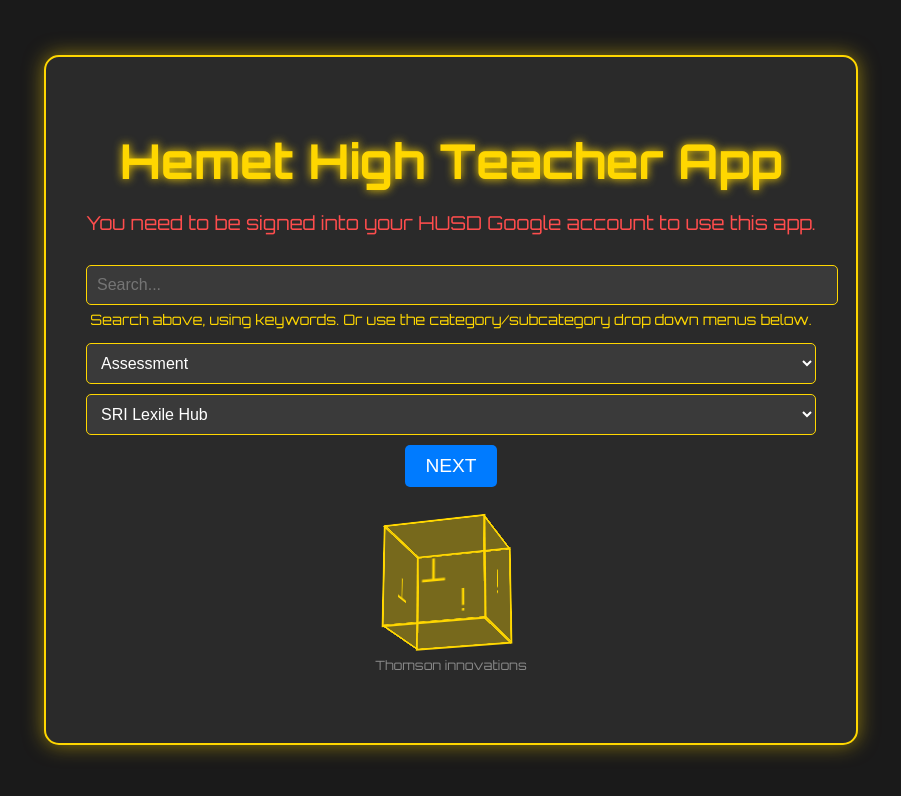
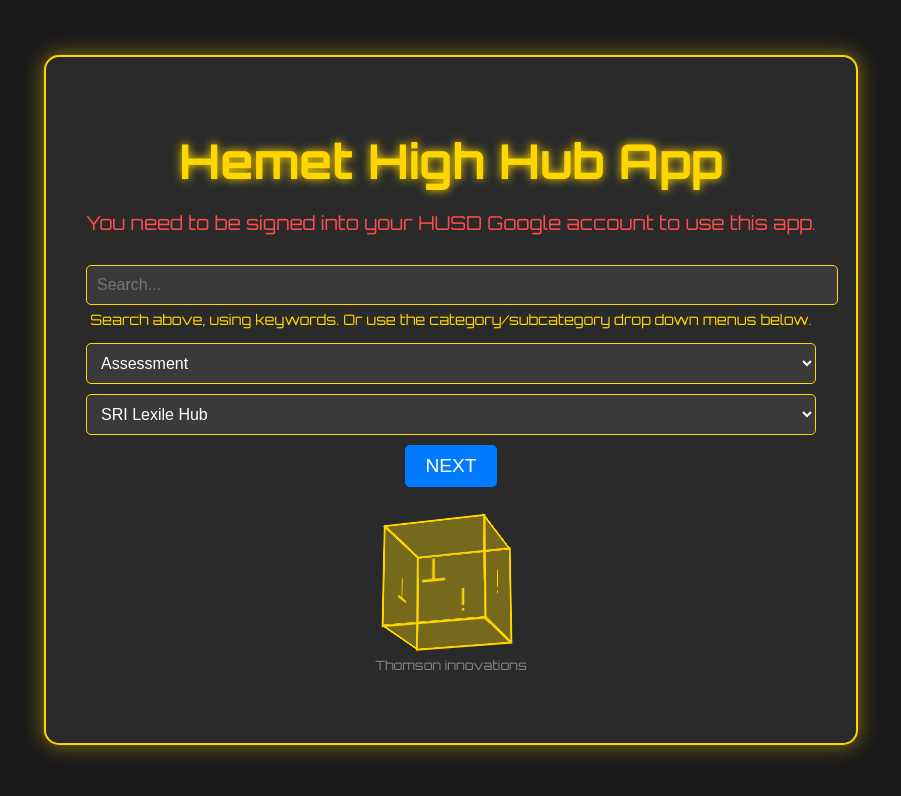
Before and after one commit to Thomson-BG/Hemet-High-Teacher, a React (Create React App) app in the folder hemet-high-teacher-app/: page / in a window 1280 px wide. Shown: the top 796 px of the page, without its empty margins (189-1090 px from the left). Built offline with nearby package versions, Linux system fonts and the light colour scheme.

Commit message:
Update app title from 'Hemet High Teacher App' to 'Hemet High Hub App'
Co-authored-by: Thomson-BG <219903938+Thomson-BG@users.noreply.github.com>

```diff
--- a/hemet-high-teacher-app/public/index.html
+++ b/hemet-high-teacher-app/public/index.html
@@ -24,7 +24,7 @@
       work correctly both with client-side routing and a non-root public URL.
       Learn how to configure a non-root public URL by running `npm run build`.
     -->
-    <title>Hemet High Teacher App</title>
+    <title>Hemet High Hub App</title>
     <link rel="preconnect" href="https://fonts.googleapis.com">
     <link rel="preconnect" href="https://fonts.gstatic.com" crossorigin>
     <link href="https://fonts.googleapis.com/css2?family=Orbitron:wght@400;700&display=swap" rel="stylesheet">
--- a/hemet-high-teacher-app/src/components/HomePage.js
+++ b/hemet-high-teacher-app/src/components/HomePage.js
@@ -63,7 +63,7 @@ const HomePage = () => {
 
   return (
     <div>
-      <h1>Hemet High Teacher App</h1>
+      <h1>Hemet High Hub App</h1>
       <p>You need to be signed into your HUSD Google account to use this app.</p>
       <input type="text" placeholder="Search..." onChange={handleSearchChange} />
       <p className="search-description">Search above, using keywords. Or use the category/subcategory drop down menus below.</p>
```
